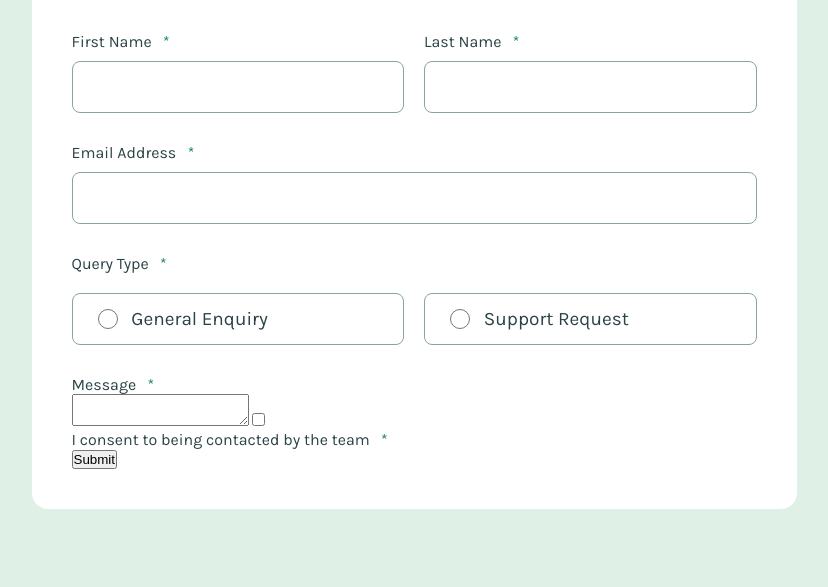
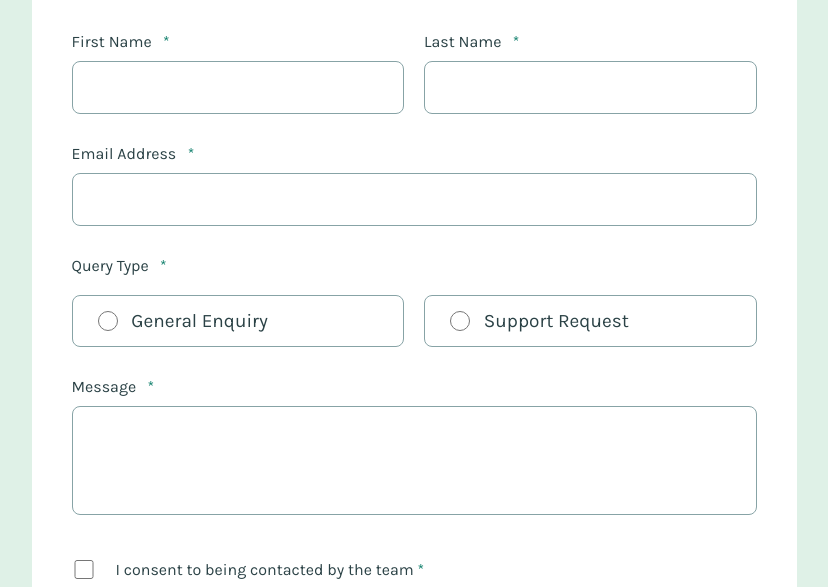
Before and after one commit to telsabate-hub/contact-form-FEM, a plain HTML site: page index.html in a window 1280 px wide. Shown: the part 213-800 px from the top of the page, without its empty margins (226-1054 px from the left). Drawn offline with Linux system fonts and the light colour scheme.

Commit message:
Fixed styles of message area, checkbox, and submit button.

```diff
--- a/index.html
+++ b/index.html
@@ -55,9 +55,11 @@
         <textarea id="message" name=""></textarea>
         <span id="messageError" class="error-message">This field is required</span>
 
-        <input type="checkbox" id="consent" name="consent">
-        <label for="consent" class="form-label">I consent to being contacted by the team</label>
-        <span id="consentError" class="error-message">To submit this form, please consent to being contacted</span>
+        <div class="consent-container">
+          <input type="checkbox" id="consent" name="consent">
+          <label for="consent" class="form-label">I consent to being contacted by the team</label>
+          <span id="consentError" class="error-message">To submit this form, please consent to being contacted</span>
+        </div>
 
         <button type="submit">Submit</button>
       </form>
--- a/scss/_config.scss
+++ b/scss/_config.scss
@@ -18,8 +18,8 @@ body {
     color: $grey_900;
 }
 
-@mixin add_require_symbol {
-    content: "\a0\a0\a0*";
+@mixin add_require_symbol($val) {
+    content: $val;
     color: $green_600;
 }
 
@@ -32,3 +32,14 @@ body {
     display: flex;
     gap: 20px;
 }
+
+@mixin set_font($size) {
+    font-family: "Karla", sans-serif;
+    font-size: $size;
+    color: $grey_900;
+}
+
+@mixin change_focus_border {
+    outline: none;
+    border: 2px solid $green_600;
+}
--- a/scss/main.scss
+++ b/scss/main.scss
@@ -21,7 +21,7 @@ form {
     font-size: 1rem;
 
     &::after {
-        @include add_require_symbol;
+        @include add_require_symbol("\a0\a0\a0*");
     }
 }
 
@@ -41,6 +41,7 @@ fieldset {
         font-size: 1.1875rem;
         vertical-align: middle;
         padding-left: 10px;
+        cursor: pointer;
     }
 }
 
@@ -48,22 +49,65 @@ legend {
     margin-bottom: 20px;
 
     &::after {
-        @include add_require_symbol;
+        @include add_require_symbol("\a0\a0\a0*");
     }
 }
 
-input[type="text"] {
+input[type=text] {
     @include set_border;
+    @include set_font(1.125rem);
 
     margin-top: 10px;
-    font-size: 2.75rem;
     width: 100%;
+    height: 53px;
+    cursor: pointer;
+    padding: 20px 22px;
+
+    &:focus {
+        @include change_focus_border;
+    }
 }
 
-input[type="radio"] {
+input[type=radio] {
     width: 20px;
     height: 20px;
     vertical-align: middle;
+    cursor: pointer;
+}
+
+input[type=checkbox] {
+    margin-right: 20px;
+    width: 24px;
+    cursor: pointer;
+}
+
+textarea {
+    @include set_border;
+    @include set_font(1.175rem);
+
+    margin-top: 10px;
+    width: 100%;
+    height: 109px;
+    resize: none;
+    cursor: pointer;
+    padding: 15px 25px 15px 22px;
+
+    &:focus {
+        @include change_focus_border;
+    }
+}
+
+button {
+    margin-top: 45px;
+    color: $white;
+    background-color: $green_600;
+    border-radius: 8px;
+    width: 100%;
+    font-weight: 700;
+    height: 62px;
+    border: 1px solid $green_600;
+    font-size: 1.125rem;
+    font-family: "Karla", sans-serif;
 }
 
 .name-container {
@@ -79,3 +123,16 @@ input[type="radio"] {
 .success-msg, .error-message {
     display: none;
 }
+
+.consent-container {
+    display: flex;
+    margin-top: 41px;
+
+    & label {
+        cursor: pointer;
+
+        &::after {
+            @include add_require_symbol("\a0*");
+        }
+    }
+}
```
Also changed, not shown: css/main.css.
